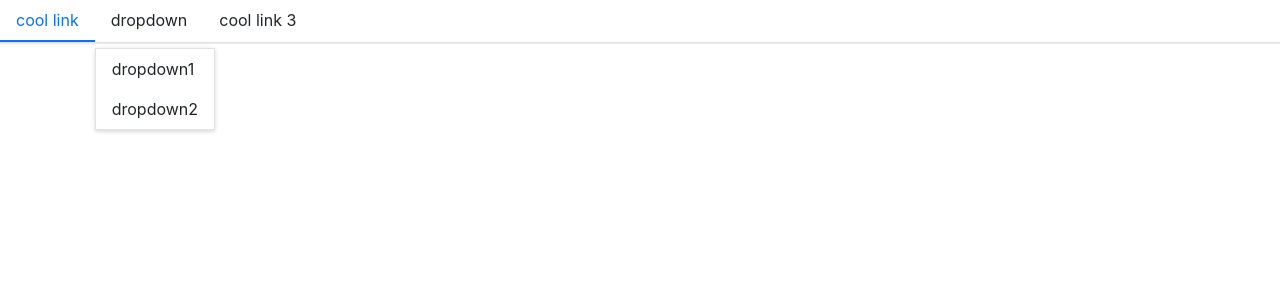
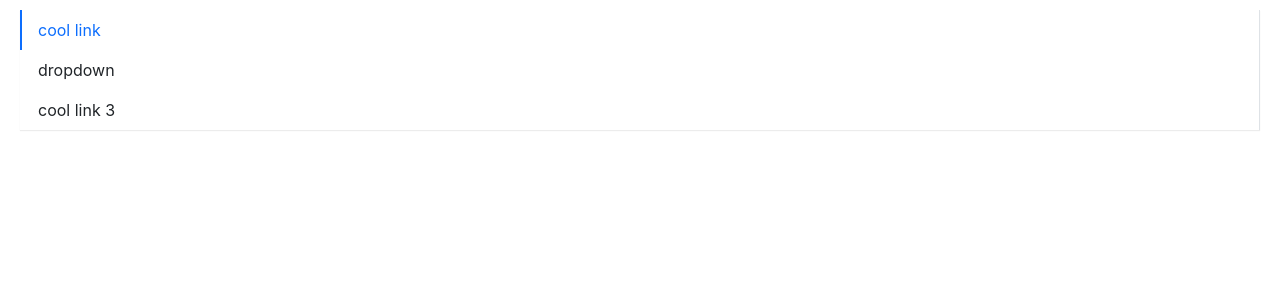
Before and after one commit to xing-6464/star-ui-react, a React (Vite) app: page / in a window 1280 px wide. Shown: the top 300 px of the page. Built offline with nearby package versions, Linux system fonts and the light colour scheme.

Commit message:
SubMenu下拉菜单编码第二部分

```diff
--- a/src/App.tsx
+++ b/src/App.tsx
@@ -6,6 +6,7 @@ function App() {
     <div>
       <Menu
         defaultIndex={0}
+        mode="vertical"
         onSelect={(index) => {
           alert(index)
         }}
--- a/src/components/Menu/_style.scss
+++ b/src/components/Menu/_style.scss
@@ -53,7 +53,7 @@
     }
   }
   .star-submenu {
-    //display: none;
+    display: none;
     list-style: none;
     padding-left: 0;
     white-space: nowrap;
@@ -70,7 +70,7 @@
     }
   }
   .star-submenu.menu-opened {
-    //display: block;
+    display: block;
   }
 }
 .menu-horizontal {
--- a/src/components/Menu/menu.tsx
+++ b/src/components/Menu/menu.tsx
@@ -15,6 +15,7 @@ export interface MenuProps {
 
 interface IMenuContext {
   index: number
+  mode?: MenuMode
   onSelect?: SelectCallback
 }
 
@@ -37,6 +38,7 @@ export const Menu: React.FC<MenuProps> = (props) => {
   }
   const passedContext: IMenuContext = {
     index: currentActive ? currentActive : 0,
+    mode: mode,
     onSelect: hanldeClick,
   }
 
--- a/src/components/Menu/subMenu.tsx
+++ b/src/components/Menu/subMenu.tsx
@@ -1,4 +1,4 @@
-import React, { useContext } from 'react'
+import React, { useContext, useState } from 'react'
 import classNames from 'classnames'
 import { MenuContext } from './menu'
 import { MenuItemProps } from './menuItem'
@@ -16,12 +16,48 @@ export const SubMenu: React.FC<SubMenuProps> = ({
   className,
   children,
 }) => {
+  const [menuOpen, setOpen] = useState(false)
   const context = useContext(MenuContext)
+
   const classes = classNames('menu-item submenu-item', className, {
     'is-active': context.index === index,
   })
 
+  const handleClick = (e: React.MouseEvent) => {
+    e.preventDefault()
+    setOpen(!menuOpen)
+  }
+
+  let timer: NodeJS.Timeout
+  const handleMouse = (e: React.MouseEvent, toggle: boolean) => {
+    clearTimeout(timer)
+    e.preventDefault()
+    timer = setTimeout(() => {
+      setOpen(toggle)
+    }, 300)
+  }
+  const clickEvents =
+    context.mode === 'vertical'
+      ? {
+          onClick: handleClick,
+        }
+      : {}
+  const hoverEvent =
+    context.mode !== 'vertical'
+      ? {
+          onMouseEnter: (e: React.MouseEvent) => {
+            handleMouse(e, true)
+          },
+          onMouseLeave: (e: React.MouseEvent) => {
+            handleMouse(e, false)
+          },
+        }
+      : {}
+
   const renderChildren = () => {
+    const subMenuClasses = classNames('star-submenu', {
+      'menu-opened': menuOpen,
+    })
     const childrenComponent = React.Children.map(children, (child, i) => {
       const childElement =
         child as React.FunctionComponentElement<MenuItemProps>
@@ -34,12 +70,14 @@ export const SubMenu: React.FC<SubMenuProps> = ({
       }
     })
 
-    return <ul className="star-submenu">{childrenComponent}</ul>
+    return <ul className={subMenuClasses}>{childrenComponent}</ul>
   }
 
   return (
-    <li key={index} className={classes}>
-      <div className="submenu-title">{title}</div>
+    <li key={index} className={classes} {...hoverEvent}>
+      <div className="submenu-title" {...clickEvents}>
+        {title}
+      </div>
       {renderChildren()}
     </li>
   )
```
